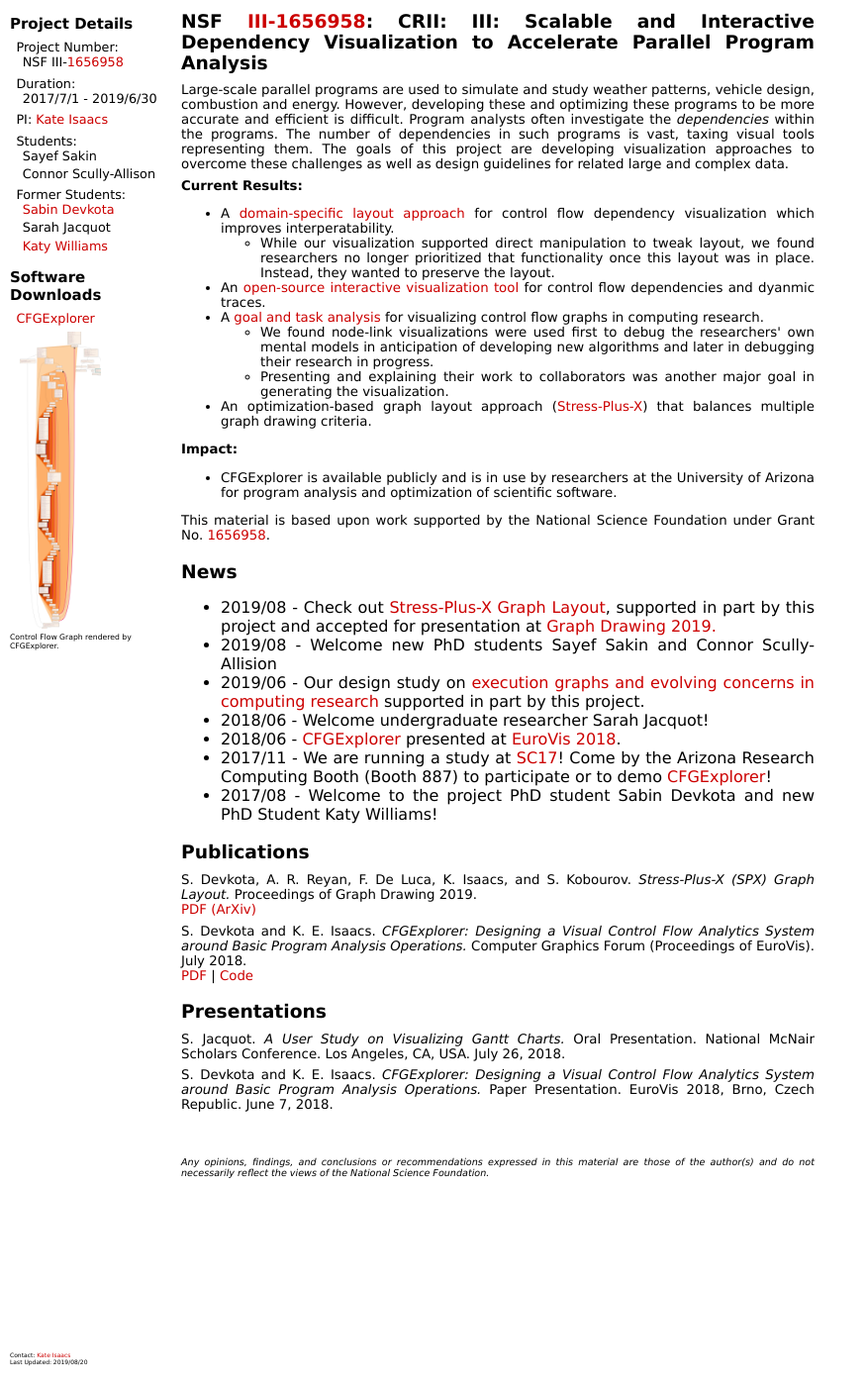
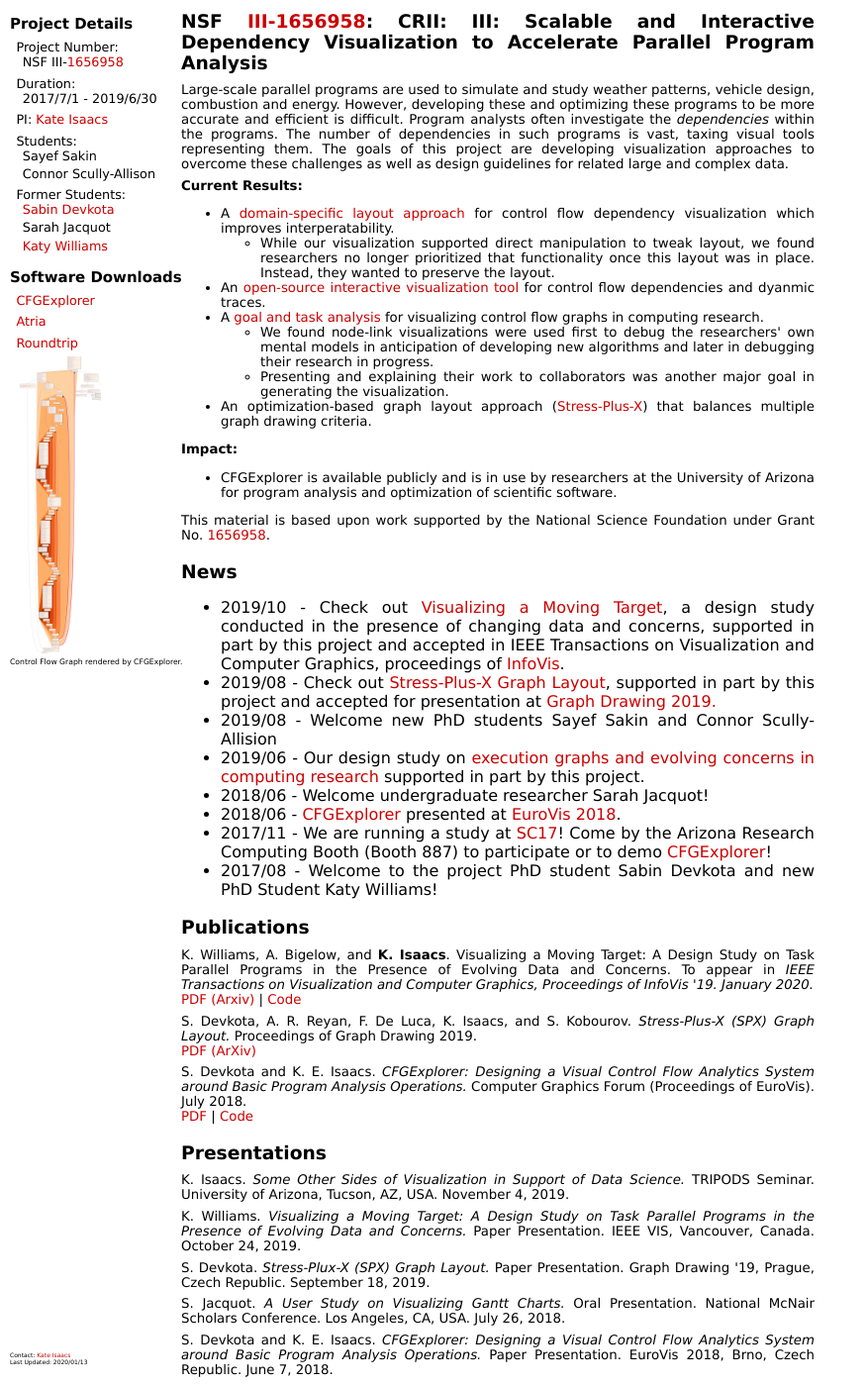
Before and after one commit to hdc-arizona/hdc-arizona.github.io, a Jekyll site: the page projects/dependencies/index.html, which Jekyll copies as it is, in a window 1280 px wide and 1400 px high. Shown: the whole window at 99% size, without its empty margins (0-876 px from the left). Built offline with Jekyll 4.4.1, drawn with Linux system fonts in a browser that asks for light colours; nearby versions of some CDN libraries.

Commit message:
Update CRII project website.

```diff
--- a/projects/dependencies/dep.css
+++ b/projects/dependencies/dep.css
@@ -3,7 +3,7 @@
   margin-top: 0px;
   top: 0px;
   left: 10px;
-  width: 150px;
+  width: 200px;
   font-family: Geneva, Helvetica, Arial, sans-serif;
   font-size: 80%;
 }
@@ -13,7 +13,7 @@
   bottom: 20px;
   height: 15px;
   left: 10px;
-  width: 150px;
+  width: 200px;
   font-family: Geneva, Helvetica, Arial, sans-serif;
   font-size: 30%;
 }
@@ -30,7 +30,7 @@
   position: fixed;
   bottom: 25px;
   height: 20px;
-  margin-left: 150px;
+  margin-left: 200px;
   padding-left: 25px;
   width: 640px;
   text-align: justify;
@@ -39,7 +39,7 @@
 }
 .main {
   position: absolute;
-  margin-left: 150px;
+  margin-left: 200px;
   padding-left: 25px;
   padding-top: 10px;
   font-family: Geneva, Helvetica, Arial, sans-serif;
@@ -48,7 +48,7 @@
 
 .center {
   position: absolute;
-  margin-left: 150px;
+  margin-left: 200px;
   padding-left: 25px;
   padding-top: 0;
   margin-top: -1em;
--- a/projects/dependencies/index.html
+++ b/projects/dependencies/index.html
@@ -32,13 +32,13 @@
 
     <p><b>Current Results:</b>
 	<ul class="mainul">
-	    <li>A <a href="http://www.idav.ucdavis.edu/~ki/publications/cfgexplorer_preprint.pdf">domain-specific layout approach</a> for control flow dependency visualization which improves interperatability.</li>
+	    <li>A <a href="http://hdc.cs.arizona.edu/papers/gd_2019_spx_layout.pdf">domain-specific layout approach</a> for control flow dependency visualization which improves interperatability.</li>
 	    <ul class="mainul">
 		<li>While our visualization supported direct manipulation to tweak layout, we found researchers no longer prioritized that functionality once this layout was in place. Instead, they wanted to preserve the layout.
 		</li>
 	    </ul>
             <li>An <a href="http://github.com/hdc-arizona/cfgexplorer">open-source interactive visualization tool</a> for control flow dependencies and dyanmic traces.</li>
-	    <li>A <a href="http://www.idav.ucdavis.edu/~ki/publications/cfgexplorer_preprint.pdf">goal and task analysis</a> for visualizing control flow graphs in computing research.</li>
+	    <li>A <a href="http://hdc.cs.arizona.edu/papers/cfg_2018_explorer_preprint.pdf">goal and task analysis</a> for visualizing control flow graphs in computing research.</li>
 	    <ul class="mainul">
 		<li>We found node-link visualizations were used first to debug the researchers' own mental models in anticipation of developing new algorithms and later in debugging their research in progress.
 		</li>
@@ -61,6 +61,7 @@
     <div id="News" class="project">
       <h3>News</h3>
 	<ul class="maiul">
+	  <li>2019/10 - Check out <a href="https://arxiv.org/abs/1905.13135v4">Visualizing a Moving Target</a>, a design study conducted in the presence of changing data and concerns, supported in part by this project and accepted in IEEE Transactions on Visualization and Computer Graphics, proceedings of <a href="https://ieeevis.org">InfoVis</a>.</li>
 	    <li>2019/08 - Check out <a href="https://arxiv.org/abs/1908.01769">Stress-Plus-X Graph Layout</a>, supported in part by this project  and accepted for presentation at <a href="https://kam.mff.cuni.cz/gd2019/">Graph Drawing 2019.</a></li>
 	    <li>2019/08 - Welcome new PhD students Sayef Sakin and Connor Scully-Allision</li>
 	    <li>2019/06 - Our design study on <a href="https://arxiv.org/abs/1905.13135">execution graphs and evolving concerns in computing research</a> supported in part by this project.</li>
@@ -75,6 +76,16 @@
 
     <div id="Publications" class="project">
       <h3>Publications</h3>
+
+<p>K. Williams, A. Bigelow, and <b>K. Isaacs</b>.
+Visualizing a Moving Target: A Design Study on Task Parallel Programs in the Presence of Evolving Data and Concerns.
+To appear in <i>IEEE
+Transactions on Visualization and Computer Graphics, Proceedings of InfoVis '19. January 2020.</i><br />
+
+<a href="https://arxiv.org/abs/1905.13135v4">PDF (Arxiv)</a> |
+<a href="https://github.com/kawilliams/expression-trees">Code</a>
+</p>
+
 
 <p>S. Devkota, A. R. Reyan, F. De Luca, K. Isaacs, and S. Kobourov.
     <i>Stress-Plus-X (SPX) Graph Layout.</i> Proceedings of Graph Drawing 2019.<br />
@@ -94,6 +105,14 @@
     <div id="Presentations" class="project">
       <h3>Presentations</h3>
 
+      <p>K. Isaacs. <i>Some Other Sides of Visualization in Support of Data Science.</i> TRIPODS Seminar. University of Arizona, Tucson, AZ, USA. November 4, 2019.</p>
+
+      <p>K. Williams. <i>Visualizing a Moving Target: A Design Study on Task Parallel Programs in the Presence of Evolving Data and Concerns.</i> Paper Presentation. IEEE VIS, Vancouver, Canada. October 24, 2019.</p>
+
+      <p>S. Devkota. <i>Stress-Plux-X (SPX) Graph Layout.</i> Paper
+      Presentation. Graph Drawing '19, Prague, Czech Republic. September 18,
+      2019.</p>
+
 <p>S. Jacquot. <i>A User Study on Visualizing Gantt Charts.</i> Oral
 Presentation. National McNair Scholars Conference. Los Angeles, CA, USA.  July
 26, 2018.</p>
--- a/projects/dependencies/leftnav.html
+++ b/projects/dependencies/leftnav.html
@@ -41,6 +41,8 @@
 <h3>Software Downloads</h3>
 <ul class="external">
   <li><a href="http://github.com/hdc-arizona/cfgexplorer">CFGExplorer</a></li>
+  <li><a href="https://github.com/hdc-arizona/traveler-tree">Atria</a></li>
+  <li><a href="https://github.com/hdc-arizona/roundtrip">Roundtrip</a></li>
 </ul>
 
 
@@ -53,5 +55,5 @@
 <div class="leftfooterdiv">
 Contact: <a href="http://hdc.cs.arizona.edu/people/kisaacs/">Kate Isaacs</a><br />
 
-Last Updated: 2019/08/20
+Last Updated: 2020/01/13
 </div>
```
